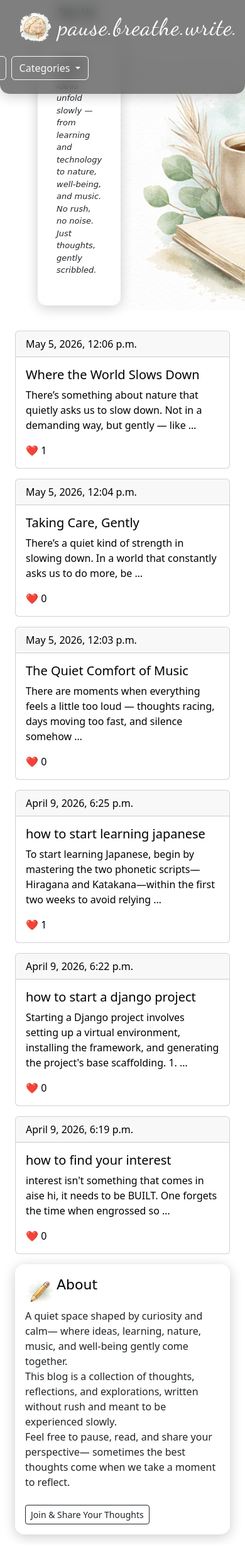
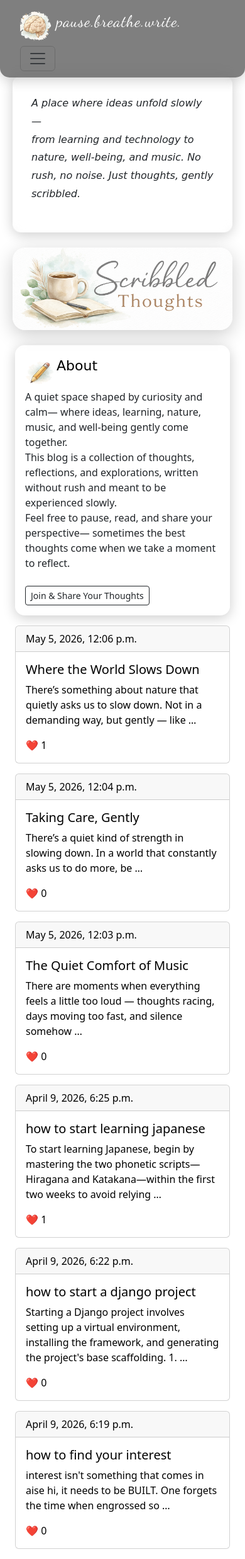
Before and after one commit to Dhanashree741/scribbled-thoughts, a Django app: page / in a window 390 px wide; the page is wider, and only the part inside the window is pictured. Shown: that part at 63% size. Before the commit the page ends 2447 px from the top of that part, so only its background shows below. Run offline with Django 5.2, Linux system fonts and the light colour scheme; data comes from the database, SQL or seed files in the repository; both versions use the stored data as it was after the commit.

Commit message:
Update the responsive design and navbar layout

```diff
--- a/templates/index.html
+++ b/templates/index.html
@@ -36,9 +36,17 @@
       box-shadow: 0 4px 20px rgba(0, 0, 0, 0.2);
       transition: all 0.3s ease;
     }
+    .nav-buttons .btn,
+    .nav-buttons .dropdown button {
+      min-width: 130px;
+      border-radius: 10px;
+    }
+    .navbar-collapse {
+      padding-top: 15px;
+    }
     .brand-text {
       font-family: "Dancing Script", cursive;
-      font-size: 38px;
+      font-size: clamp(1.6rem, 4vw, 2.5rem);
       color: white;
       letter-spacing: 1px;
     }
@@ -48,16 +56,24 @@
       background-repeat: no-repeat;
       background-attachment: fixed; /* parallax effect 🔥 */
     }
-    .hero-section {
-      display: flex;
-      align-items: center; /* vertical center */
+    .hero-wrapper {
+      padding-top: 120px;
+      padding-left: 20px;
+      padding-right: 20px;
+    }
+    .hero-image {
+      border-radius: 20px;
+      box-shadow: 0 8px 30px rgba(0, 0, 0, 0.2);
+    }
+    .intro-card {
+      height: 100%;
     }
     /* Left side positioning */
     .card-container {
-      margin-left: 60px;
-      width: 300px;
+      width: 100%;
+      max-width: 320px;
     }
-    /* Card styling (match your vibe) */
+    /* Card styling */
     .custom-card {
       background: rgba(255, 255, 255, 0.6);
       backdrop-filter: blur(8px);
@@ -75,9 +91,11 @@
       color: black;
       text-decoration: none;
     }
-    .col-md-4 {
+    @media (min-width: 768px) {
+      .sticky-about {
         position: sticky;
-      top: 120px; /* below navbar */
+        top: 120px;
+      }
     }
     .modal-content {
       border-radius: 15px;
@@ -89,10 +107,19 @@
       border-radius: 12px;
       padding: 30px;
     }
-    .intro{
+    .intro {
       font-family: cursive;
-      font-size:small;
+      font-size: 1rem;
       font-style: italic;
+      line-height: 1.8;
+    }
+    body {
+      overflow-x: hidden;
+    }
+    .nav-btn,
+    .dropdown .btn {
+      width: 140px;
+      text-align: center;
     }
   </style>
 
@@ -112,32 +139,12 @@
     {% endfor %}
   </div>
 
-  <!-- user name in navbar -->
-  {% if user.is_authenticated %}
-  <span class="text-white me-2">Hi, {{ user.username }}</span>
-  <a href="/logout" class="btn btn-outline-light">Logout</a>
-  {% else %}
-  <button
-    class="btn btn-outline-light me-2"
-    data-bs-toggle="modal"
-    data-bs-target="#loginModal"
-  >
-    Login
-  </button>
-  <button
-    class="btn btn-light"
-    data-bs-toggle="modal"
-    data-bs-target="#signupModal"
-  >
-    Sign Up
-  </button>
-  {% endif %}
-
   <body>
     <!--navbar-->
-    <nav class="navbar border-body custom-navbar fixed-top">
+    <nav class="navbar navbar-expand-lg custom-navbar fixed-top">
       <div class="container-fluid">
-        <a class="navbar-brand brand-text">
+        <!-- Logo -->
+        <a class="navbar-brand brand-text" href="/">
           <img
             src="{% static 'images/brain.png' %}"
             alt="Logo"
@@ -145,49 +152,70 @@
             height="50"
             class="d-inline-block align-text-top"
           />
-          pause.breathe.write.</a
+          pause.breathe.write.
+        </a>
+
+        <!-- Hamburger -->
+        <button
+          class="navbar-toggler"
+          type="button"
+          data-bs-toggle="collapse"
+          data-bs-target="#navbarContent"
         >
-        <div class="col-4 d-flex justify-content-end align-items-center">
-          <!-- signup button -->
+          <span class="navbar-toggler-icon"></span>
+        </button>
+
+        <!-- Collapsible content -->
+        <div
+          class="collapse navbar-collapse justify-content-end"
+          id="navbarContent"
+        >
+          <div
+            class="d-flex flex-lg-row flex-column gap-2 align-items-stretch align-items-lg-center mt-3 mt-lg-0 nav-buttons"
+          >
+            {% if user.is_authenticated %}
+            <span class="text-white" style="font-family:'Franklin Gothic Medium', 'Arial Narrow', Arial, sans-serif"> Hi, {{ user.username }} </span>
+            <a href="/logout" class="btn btn-outline-light nav-btn"> Logout </a>
+            {% else %}
             <a
-            class="btn btn-outline-light mx-2"
+              class="btn btn-outline-light nav-btn"
               data-bs-toggle="modal"
               data-bs-target="#signupModal"
-            href="/signup"
-            >Sign up</a
             >
-          <!-- login button -->
+              Sign up
+            </a>
             <a
-            class="btn btn-outline-light"
+              class="btn btn-outline-light nav-btn"
               data-bs-toggle="modal"
               data-bs-target="#loginModal"
-            href="/login"
-            >Log In</a
             >
-          <!-- logout button -->
-          <a href="/logout" class="btn btn-outline-light mx-2">Logout</a>
+              Log In
+            </a>
+            {% endif %}
 
-          <!-- dropdown -->
+            <!-- Categories -->
             <div class="dropdown">
               <button
                 class="btn btn-outline-light dropdown-toggle"
                 type="button"
                 data-bs-toggle="dropdown"
-              aria-expanded="false"
               >
                 Categories
               </button>
+
               <ul class="dropdown-menu">
-              {% for category in categories%}
+                {% for category in categories %}
                 <li>
                   <a
                     class="dropdown-item {% if selected_category.id == category.id %}active{% endif %}"
                     href="/category/{{category.id}}"
-                  >{{category.name}}</a
                   >
+                    {{category.name}}
+                  </a>
                 </li>
                 {% endfor %}
               </ul>
+            </div>
           </div>
         </div>
       </div>
@@ -299,27 +327,29 @@
     </div>
 
     <!--hero section-->
-    <div class="hero-section" style="padding-top: 5%">
-      <div class="card-container">
-        <div class="card custom-card mb-3">
+    <div class="container-fluid hero-wrapper">
+      <div class="row align-items-center justify-content-center g-4">
+        <!-- LEFT INTRO -->
+        <div class="col-lg-4 col-md-10">
+          <div class="card custom-card intro-card">
             <div class="card-body intro-section">
               <p class="intro">
-              A place where ideas unfold slowly — <br>
-              from learning and technology
-              to nature, well-being, and music. No rush, no noise. Just
-              thoughts, gently scribbled.
+                A place where ideas unfold slowly — <br />
+                from learning and technology to nature, well-being, and music.
+                No rush, no noise. Just thoughts, gently scribbled.
               </p>
             </div>
           </div>
         </div>
 
-      <!--background img-->
-      <div class="bg">
+        <!-- RIGHT IMAGE -->
+        <div class="col-lg-7 col-md-10 text-center">
           <img
             src="{% static 'images/logo.png' %}"
-          alt=""
-          style="width: 1000px; height: 400px"
+            class="img-fluid hero-image"
+            alt="hero image"
           />
+        </div>
       </div>
     </div>
 
@@ -327,7 +357,7 @@
     <div class="container-fluid px-4 mt-4">
       <div class="row">
         <!-- LEFT SIDE (Blog Posts) -->
-        <div class="col-md-8">
+        <div class="col-lg-8 order-2 order-lg-1">
           {% for post in posts reversed %}
           <div class="card mb-3">
             <a
@@ -346,7 +376,7 @@
         </div>
 
         <!-- RIGHT SIDE (About / Extra Cards) -->
-        <div class="col-md-4">
+        <div class="col-lg-4 order-1 order-lg-2 sticky-about">
           <!-- About Card -->
           <div class="card mb-3 custom-card">
             <div class="card-body">
@@ -370,15 +400,40 @@
                 Feel free to pause, read, and share your perspective— sometimes
                 the best thoughts come when we take a moment to reflect.
               </p>
+              {% if user.is_authenticated %}
+              <button
+                class="btn btn-sm btn-outline-dark mt-2"
+                id="welcomeToastBtn"
+              >
+                Share Your Thoughts ✨
+              </button>
+              {% else %}
               <a
                 class="btn btn-sm btn-outline-dark mt-2"
                 data-bs-toggle="modal"
                 data-bs-target="#signupModal"
-                href="/signup"
-                >Join & Share Your Thoughts</a
               >
+                Join & Share Your Thoughts
+              </a>
+              {% endif %}
             </div>
           </div>
+        </div>
+      </div>
+    </div>
+
+    <div class="toast-container position-fixed bottom-0 end-0 p-3">
+      <div id="welcomeToast" class="toast text-bg-dark border-0" role="alert">
+        <div class="d-flex">
+          <div class="toast-body">
+            ✨ You're already part of Scribbled Thoughts. Feel free to share
+            your reflections through comments and conversations.
+          </div>
+          <button
+            type="button"
+            class="btn-close btn-close-white me-2 m-auto"
+            data-bs-dismiss="toast"
+          ></button>
         </div>
       </div>
     </div>
@@ -389,10 +444,24 @@
       crossorigin="anonymous"
     ></script>
 
+    <!-- toast script -->
     <script>
       const toastEl = document.querySelector(".toast");
+      if (toastEl) {
         const toast = new bootstrap.Toast(toastEl);
         toast.show();
+      }
+    </script>
+
+    <script>
+      const welcomeBtn = document.getElementById("welcomeToastBtn");
+      if (welcomeBtn) {
+        welcomeBtn.addEventListener("click", function () {
+          const toastEl = document.getElementById("welcomeToast");
+          const toast = new bootstrap.Toast(toastEl);
+          toast.show();
+        });
+      }
     </script>
   </body>
 </html>
```
Also changed, not shown: templates/post.html (+81 -21 lines), db.sqlite3. Lines whose indentation alone changed are shown as unchanged.
